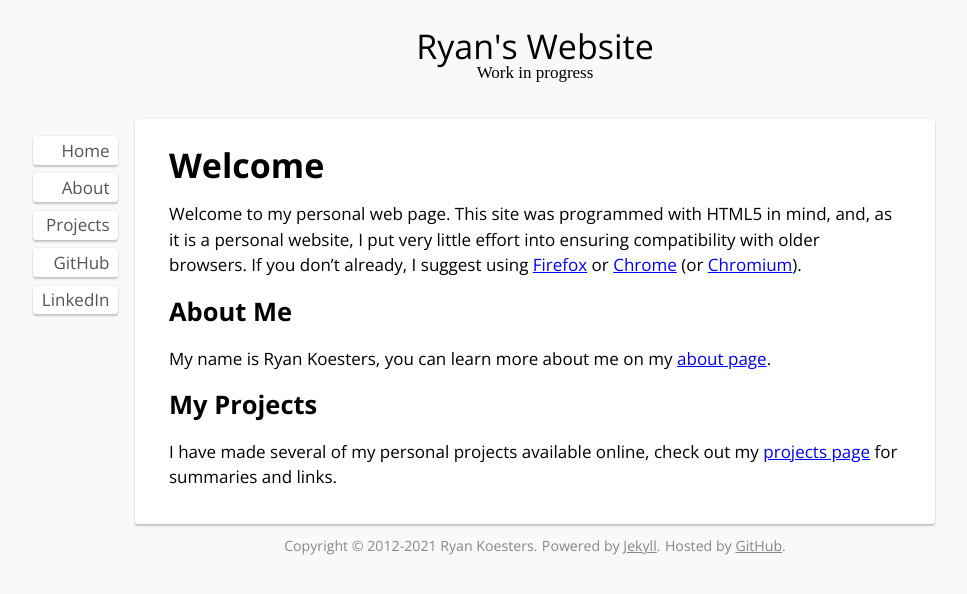
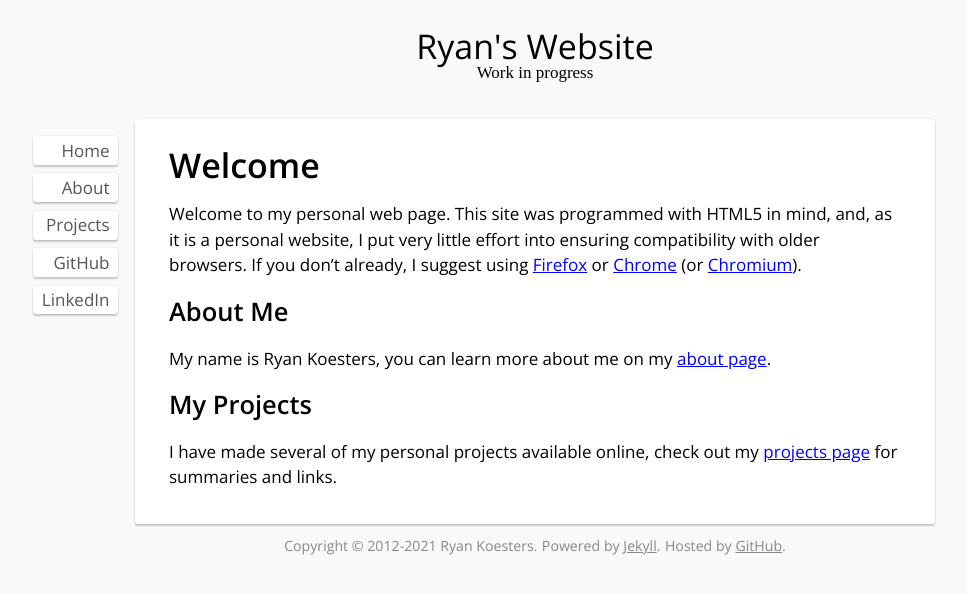
Before and after one commit to rkoesters/rkoesters.github.io, a Jekyll site: the page built from index.md, in a window 1280 px wide. Shown: the top 594 px of the page, without its empty margins (105-1072 px from the left). Built offline with Jekyll 4.4.1, drawn with Linux system fonts in a browser that asks for light colours.

Commit message:
Use Open Sans semi-bold for bold.

```diff
--- a/_includes/script.js
+++ b/_includes/script.js
@@ -27,7 +27,7 @@ function appendToHead(href, rel) {
 }
 
 function onLoaded() {
-	appendToHead("https://fonts.googleapis.com/css2?family=Open+Sans:wght@400;700&display=swap", "stylesheet");
+	appendToHead("https://fonts.googleapis.com/css2?family=Open+Sans:wght@400;600&display=swap", "stylesheet");
 	appendToHead("/css/syntax.css", "stylesheet");
 	resizeIframes();
 	externalLinks();
--- a/_layouts/master.html
+++ b/_layouts/master.html
@@ -5,10 +5,10 @@
     <title>{% if page.title %}{{ page.title }} - {% endif %}{{ site.name }}</title>
     <link rel="icon" href="/favicon.png">
     <link rel="stylesheet" href="/css/main.css">
-    <link rel="preload" as="style" href="https://fonts.googleapis.com/css2?family=Open+Sans:wght@400;700&display=swap">
+    <link rel="preload" as="style" href="https://fonts.googleapis.com/css2?family=Open+Sans:wght@400;600&display=swap">
     <link rel="preload" as="style" href="/css/syntax.css">
     <noscript>
-      <link rel="stylesheet" href="https://fonts.googleapis.com/css2?family=Open+Sans:wght@400;700&display=swap">
+      <link rel="stylesheet" href="https://fonts.googleapis.com/css2?family=Open+Sans:wght@400;600&display=swap">
       <link rel="stylesheet" href="/css/syntax.css">
     </noscript>
     <meta name="viewport" content="width=device-width, initial-scale=1">
```
